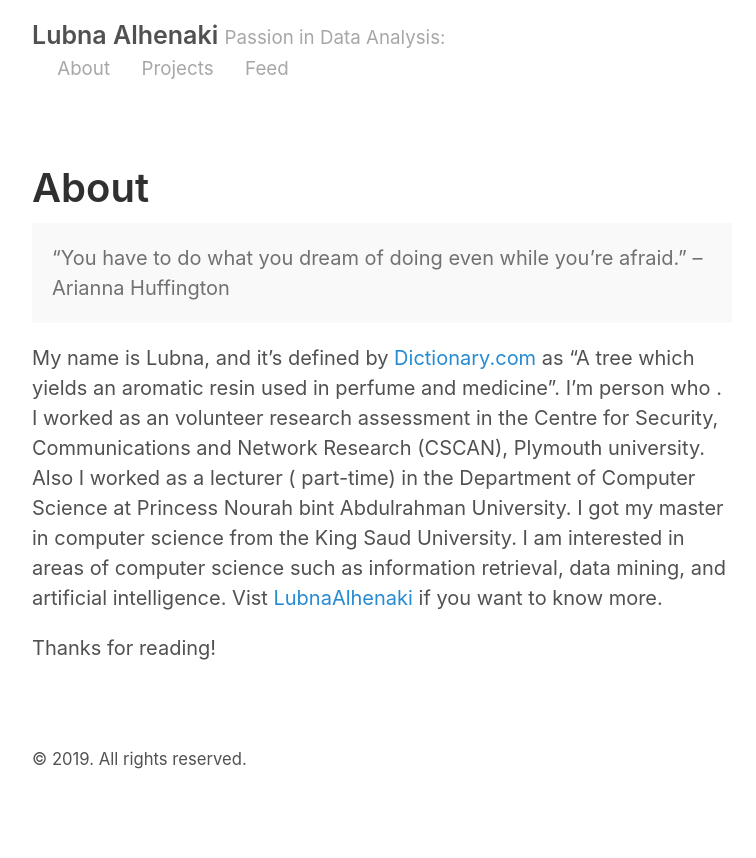
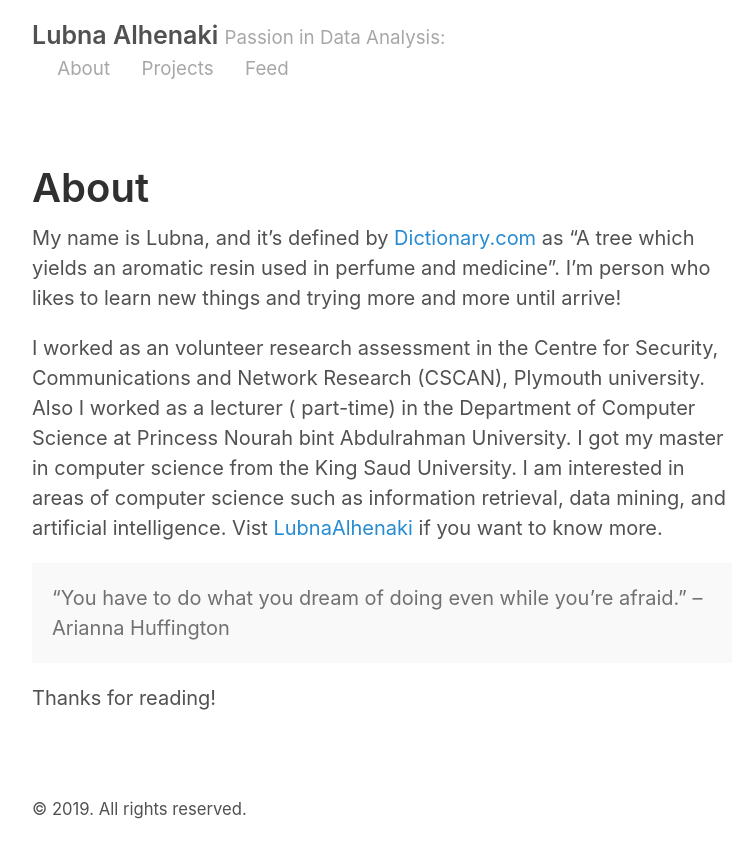
Before and after one commit to LubnaAlhenaki/LubnaAlhenaki.github.io, a Jekyll site: the page built from about.md, in a window 1280 px wide. Shown: the top 858 px of the page, without its empty margins (258-1014 px from the left). Built offline with Jekyll 4.4.1, drawn with Linux system fonts in a browser that asks for light colours.

Commit message:
Update about.md

```diff
--- a/about.md
+++ b/about.md
@@ -3,13 +3,17 @@ layout: page
 title: About
 ---
 
+
+
+My name is Lubna, and it’s defined by [Dictionary.com](https://www.dictionary.com/) as “A tree which yields an aromatic resin used in perfume and medicine”. I’m person who likes  to learn new things and trying more and more until arrive!
+
+I worked as an volunteer research assessment in the Centre for Security, Communications and Network Research (CSCAN), Plymouth university. Also I worked as a lecturer ( part-time) in the Department of Computer Science at Princess Nourah  bint Abdulrahman University. I got my master in computer science from the King Saud University. I am interested in  areas of computer science such as information retrieval, data mining, and artificial intelligence.
+Vist [LubnaAlhenaki](https://sa.linkedin.com/in/lubna-alhenaki-2304a9191) if you want to know more.
+
+
 <p class="message">
   “You have to do what you dream of doing even while you’re afraid.” – Arianna Huffington
 </p>
 
-My name is Lubna, and it’s defined by [Dictionary.com](https://www.dictionary.com/) as “A tree which yields an aromatic resin used in perfume and medicine”. I’m person who . I worked as an volunteer research assessment in the Centre for Security, Communications and Network Research (CSCAN), Plymouth university. Also I worked as a lecturer ( part-time) in the Department of Computer Science at Princess Nourah  bint Abdulrahman University. I got my master in computer science from the King Saud University. I am interested in  areas of computer science such as information retrieval, data mining, and artificial intelligence.
-Vist [LubnaAlhenaki](https://sa.linkedin.com/in/lubna-alhenaki-2304a9191) if you want to know more.
-
-
 
 Thanks for reading!
```
